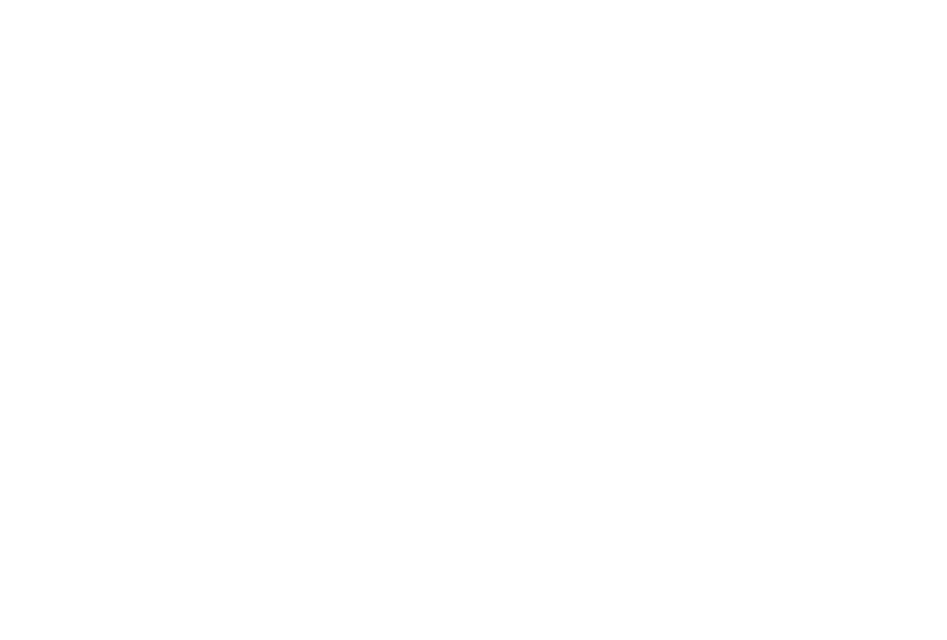
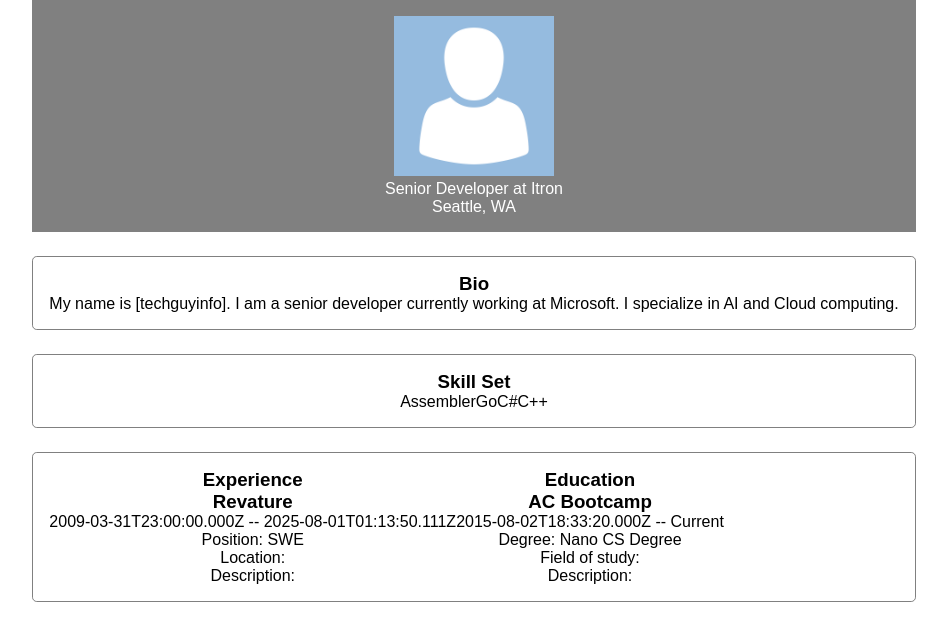
Before and after one commit to arkadyt/wework, a React (Create React App) app in the folder client/: page /profile in a window 1280 px wide. Shown: the top 640 px of the page, without its empty margins (166-1113 px from the left). Built offline with nearby package versions, Linux system fonts and the light colour scheme.

Commit message:
Add basic styling to profile page.

```diff
--- a/client/src/components/Layout.js
+++ b/client/src/components/Layout.js
@@ -1,11 +1,54 @@
 import React from 'react'
 import LoginPage from './LoginPage/LoginPage'
 import SignupPage from './SignupPage/SignupPage'
+import ProfilePage from './ProfilePage/ProfilePage'
 import { Route } from 'react-router-dom'
+import axios from 'axios'
 
 export default () => {
+    const mockProfileObject = {
+        "skills": [
+            "Assembler",
+            "Go",
+            "C#",
+            "C++"
+        ],
+        "social": [],
+        "date": "2018-08-23T20:25:12.263Z",
+        "_id": "5b7b42ba57a5806b896e8f0d",
+        "user": "5b75f023f1957052e52106f5",
+        "__v": 0,
+        "handle": "techguy_handle",
+        "status": "Senior Developer",
+        "company": "Itron",
+        "experience": [
+            {
+                "current": false,
+                "_id": "5b7ca6cf63353349cf03756c",
+                "title": "SWE",
+                "company": "Revature",
+                "from": "2009-03-31T23:00:00.000Z",
+                "to": "2025-08-01T01:13:50.111Z"
+            }
+        ],
+        "education": [
+            {
+                "current": true,
+                "_id": "5b7cab633345cc4c066c0540",
+                "school": "AC Bootcamp",
+                "degree": "Nano CS Degree",
+                "from": "2015-08-02T18:33:20.000Z"
+            }
+        ],
+        "bio": "My name is [techguyinfo]. I am a senior developer currently working at Microsoft. I specialize in AI and Cloud computing.",
+        "githubusername": "arkadyt",
+        "location": "Seattle, WA",
+        "website": "techguy.info"
+    }
+
     return <div>
         <Route path='/login' component={LoginPage} />
         <Route path='/signup' component={SignupPage} />
+        <Route path='/profile' render={() => <ProfilePage {...mockProfileObject} />} />
     </div>
 }
--- a/client/src/components/ProfilePage/ProfilePage.js
+++ b/client/src/components/ProfilePage/ProfilePage.js
@@ -1,9 +1,12 @@
 import React from 'react'
+import './ProfilePage.css'
+import ava_placeholder from '../../images/avatar_placeholder.png'
 
 const profilePage = props => {
     return <div className="ProfilePage-container">
-        <section>
-            <img src={props.image} alt="" />
+        <div className="content">
+            <section className="intro">
+                <img src={props.image || ava_placeholder} alt="" />
                 <h2>{props.name}</h2>
                 <p>{props.status} at {props.company}</p>
                 <p>{props.location}</p>
@@ -12,17 +15,17 @@
                         key={`soc-med-link-${idx}`}>[ICO]</a>
                 }) : null}
             </section>
-        <section>
+            <section className="bio">
                 <h3>Bio</h3>
                 <p>{props.bio}</p>
             </section>
-        <section>
+            <section className="skills">
                 <h3>Skill Set</h3>
                 {props.skills.map((skill, idx) => {
                     return <span key={`skill-${idx}`}>{skill}</span>
                 })}
             </section>
-        <section>
+            <section className="exp-edu">
                 <div>
                     <h3>Experience</h3>
                     {Object.keys(props.experience).map((key, idx) => {
@@ -55,6 +58,7 @@
                 </div>
             </section>
         </div>
+    </div>
 }
 
 export default profilePage
--- a/client/src/components/ProfilePage/ProfilePage.scss
+++ b/client/src/components/ProfilePage/ProfilePage.scss
@@ -0,0 +1,31 @@
+.ProfilePage-container {
+    width: 100vw;
+    height: 100vh;
+    display: flex;
+    justify-content: center;
+    .content {
+        display: flex;
+        flex-direction: column;
+        text-align: center;
+        section {
+            margin: 0 0 1.5rem 0;
+            padding: 1rem;
+            &:not(:first-child) {
+                border: .05rem solid gray;
+                border-radius: .3rem;
+            }
+        }
+        .intro {
+            img {
+                width: 10rem;
+            }
+            background-color: gray;
+            color: white;
+        }
+        .bio {}
+        .skills {}
+        .exp-edu {
+            display: flex;
+        }
+    }
+}
```
Also changed, not shown: client/src/images/avatar_placeholder.png (added). Lines whose indentation alone changed are shown as unchanged.
